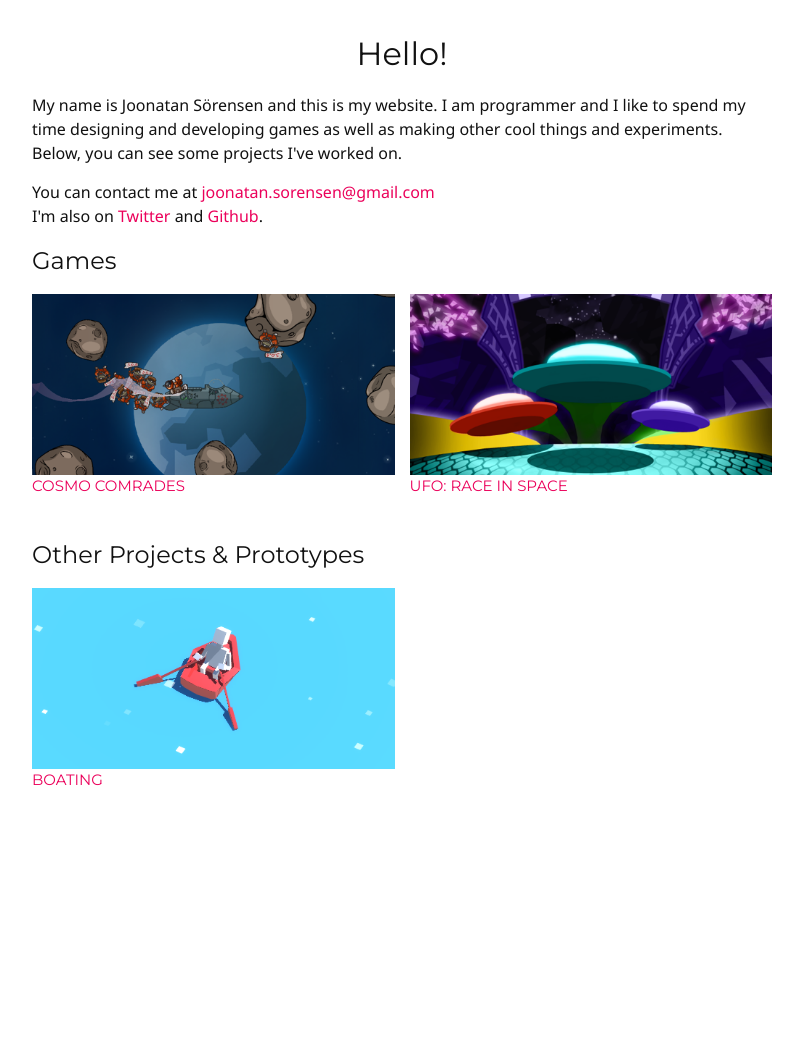
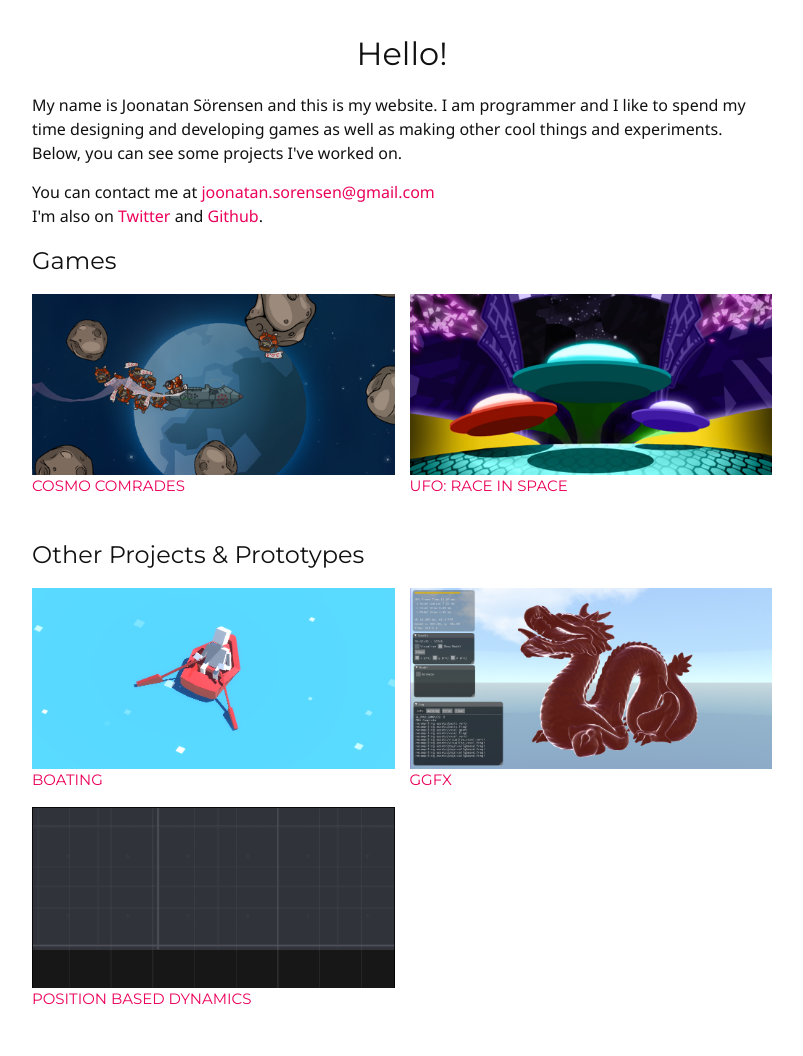
Before and after one commit to joonatansir/joonatansir.github.io, a Jekyll site: the page built from index.html, in a window 1280 px wide. Shown: the whole page, without its empty margins (238-1041 px from the left). Built offline with Jekyll 4.4.1, drawn with Linux system fonts in a browser that asks for light colours; before the commit the page ends 900 px from its top, so only the background shows below that.

Commit message:
Added new stuff

```diff
--- a/index.html
+++ b/index.html
@@ -51,22 +51,21 @@ layout: frontpage
         <h4>Boating</h4>
       </div>
     </a>
-<!--
-    <a href="">
+
+    <a href="https://github.com/joonatansir/ggfx">
       <div class="footer-col footer-col-1 project-block">
-        <img src="http://placehold.it/570x250">
-
-        <h4>Voxel Cone Tracing Global Illumination</h4>
+        <img src="images/dragon_small.png">
+        <h4>ggfx</h4>
       </div>
     </a>
 
-    <a href="">
+    <a href="https://github.com/joonatansir/softbody">
       <div class="footer-col footer-col-1  project-block">
-        <img src="http://placehold.it/570x250">
-        <h4>Physically Based Locomotion</h4>
+        <img src="images/box.gif">
+        <h4>Position Based Dynamics</h4>
       </div>
     </a>
--->
+
   </div>
 
 
```
Also changed, not shown: images/box.gif (added), images/dragon.png (added), images/dragon_small.png (added), images/sphere.png (added).
